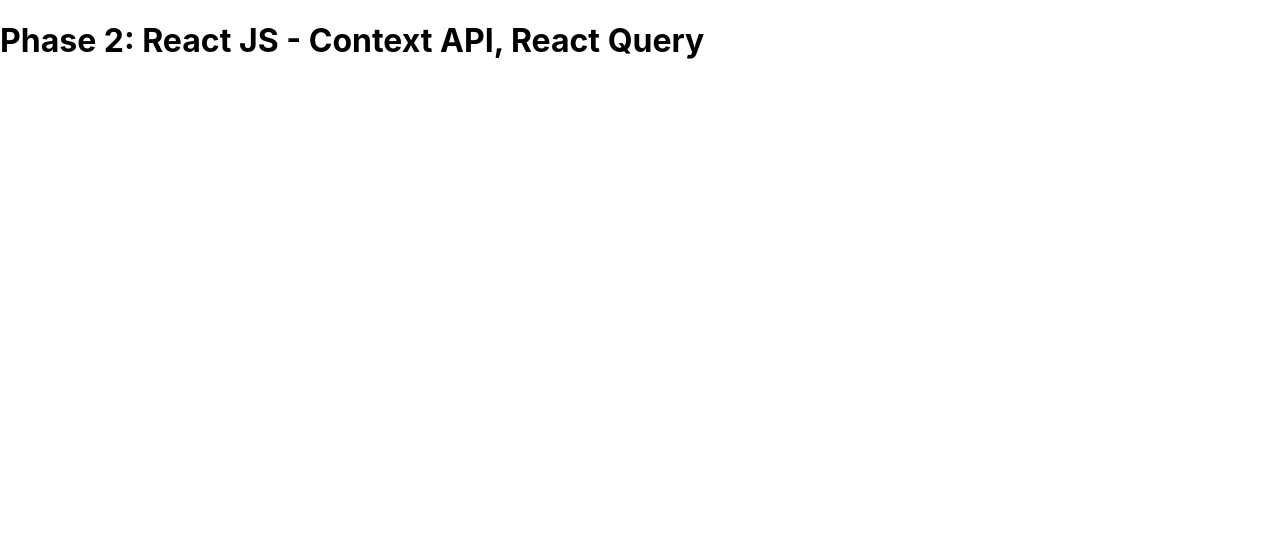
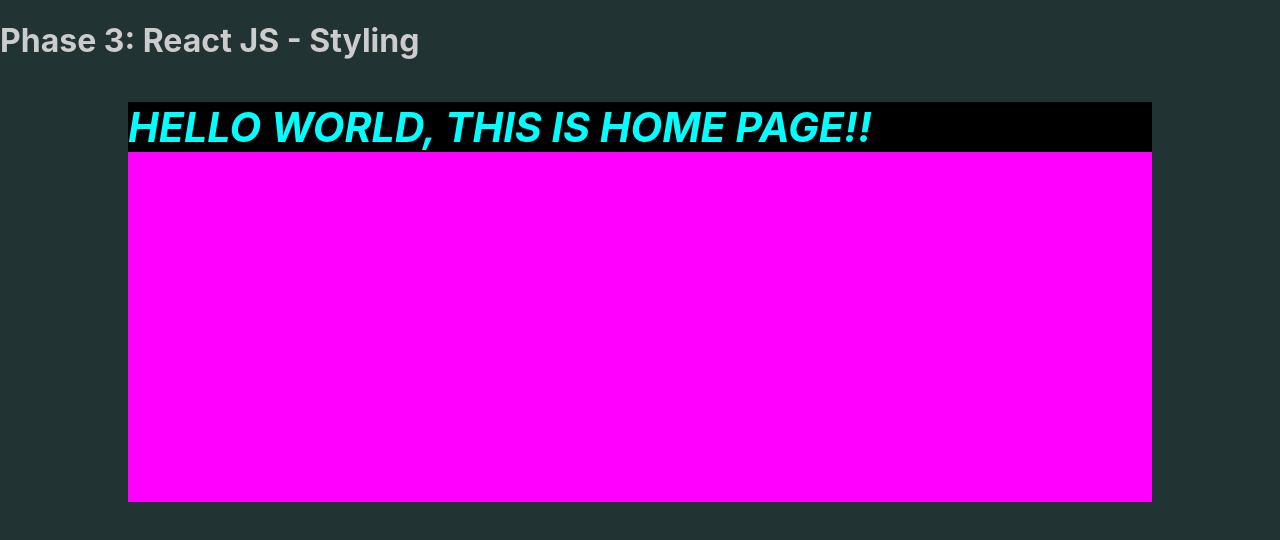
Before and after one commit to React-JS-Folder/full-react-js-techbase-2-2022, a React (Create React App) app: page / in a window 1280 px wide. Shown: the top 540 px of the page. Built offline with nearby package versions, Linux system fonts and the light colour scheme.

Commit message:
styling css,scss,css modules to fix specificity problems

```diff
--- a/package.json
+++ b/package.json
@@ -6,9 +6,11 @@
     "@testing-library/jest-dom": "^5.16.1",
     "@testing-library/react": "^12.1.2",
     "@testing-library/user-event": "^13.5.0",
+    "node-sass": "^7.0.1",
     "react": "^17.0.2",
     "react-dom": "^17.0.2",
     "react-scripts": "5.0.0",
+    "styled-components": "^5.3.3",
     "web-vitals": "^2.1.2"
   },
   "scripts": {
--- a/src/App.js
+++ b/src/App.js
@@ -1,8 +1,10 @@
+import HomePage from "./components/PAGES/HomePage";
 
 function App() {
   return (
     <div className="App">
-      <h1>Phase 2: React JS - Context API, React Query </h1>
+      <h1>Phase 3: React JS - Styling </h1>
+      <HomePage />
     </div>
   );
 }
--- /dev/null
+++ b/src/components/PAGES/HomePage.js
@@ -0,0 +1,13 @@
+import React from 'react'
+import './homepage.scss'
+import styles from './exampleClass.module.scss'
+
+
+
+export default function HomePage() {
+   return (
+      <div className="homepage__div">
+         <h3 className={styles.importedClassFromModules}>HELLO WORLD, THIS IS HOME PAGE!!</h3>
+      </div>
+   )
+}
--- /dev/null
+++ b/src/components/PAGES/exampleClass.module.scss
@@ -0,0 +1,4 @@
+.importedClassFromModules {
+   background-color: #000;
+   color: aqua;
+}
--- /dev/null
+++ b/src/components/PAGES/homepage.scss
@@ -0,0 +1,15 @@
+body {
+   background-color: #233;
+   color: #ccc;
+}
+.homepage__div {
+   width: 80%;
+   height: 400px;
+   background-color: magenta;
+   margin: auto;
+}
+h3 {
+   font-size: 41.2px;
+   font-style: italic;
+   font-variant: small-caps;
+}
```
Also changed, not shown: src/REACT JS - STYLING 01.txt (added), src/REACT JS - STYLING 02 - CSS MODULES.txt (added), src/REACT JS - STYLING 03 - STYLED COMPONENTS.txt (added), 1 other file (tests, documents, lock files or other folders).
